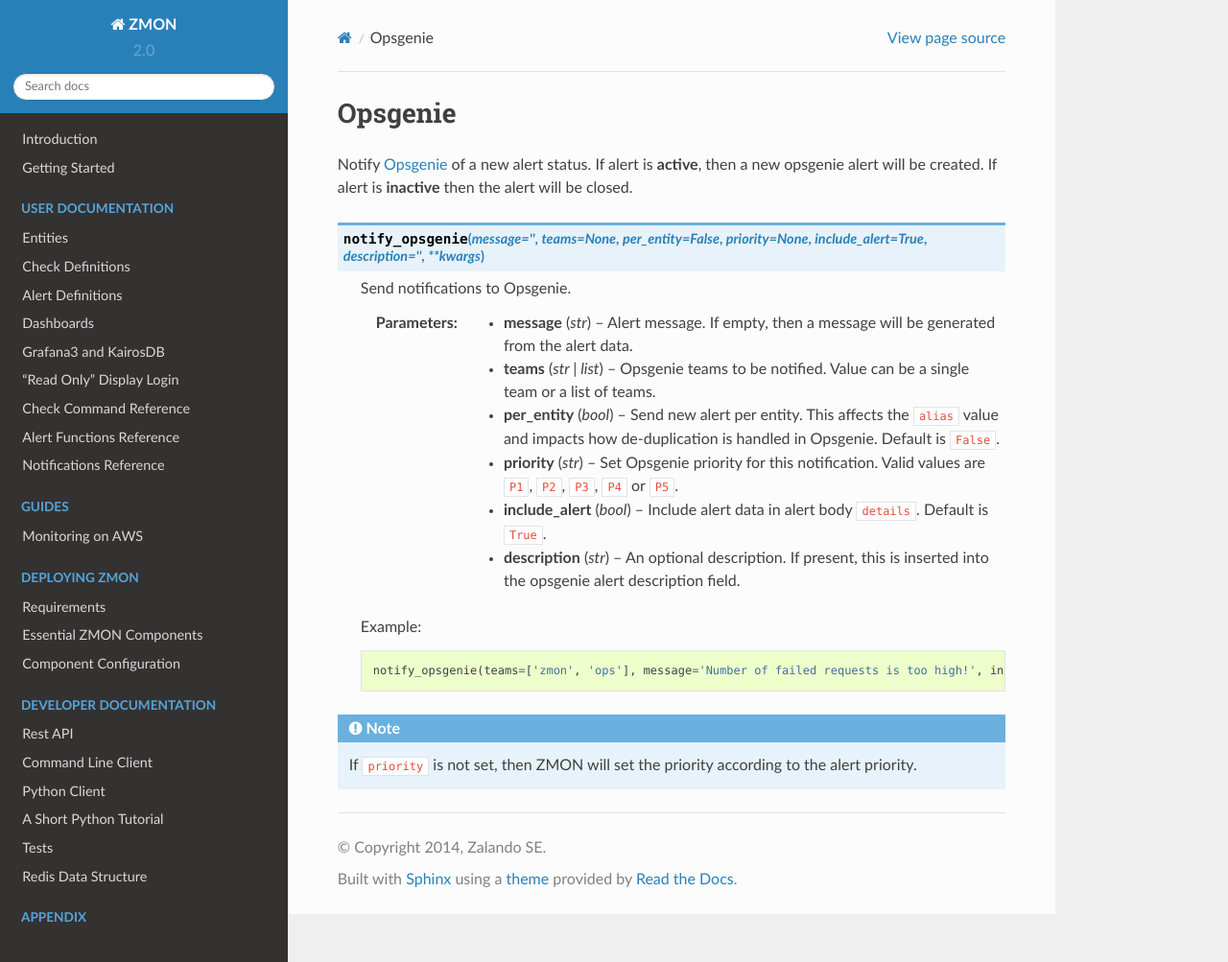
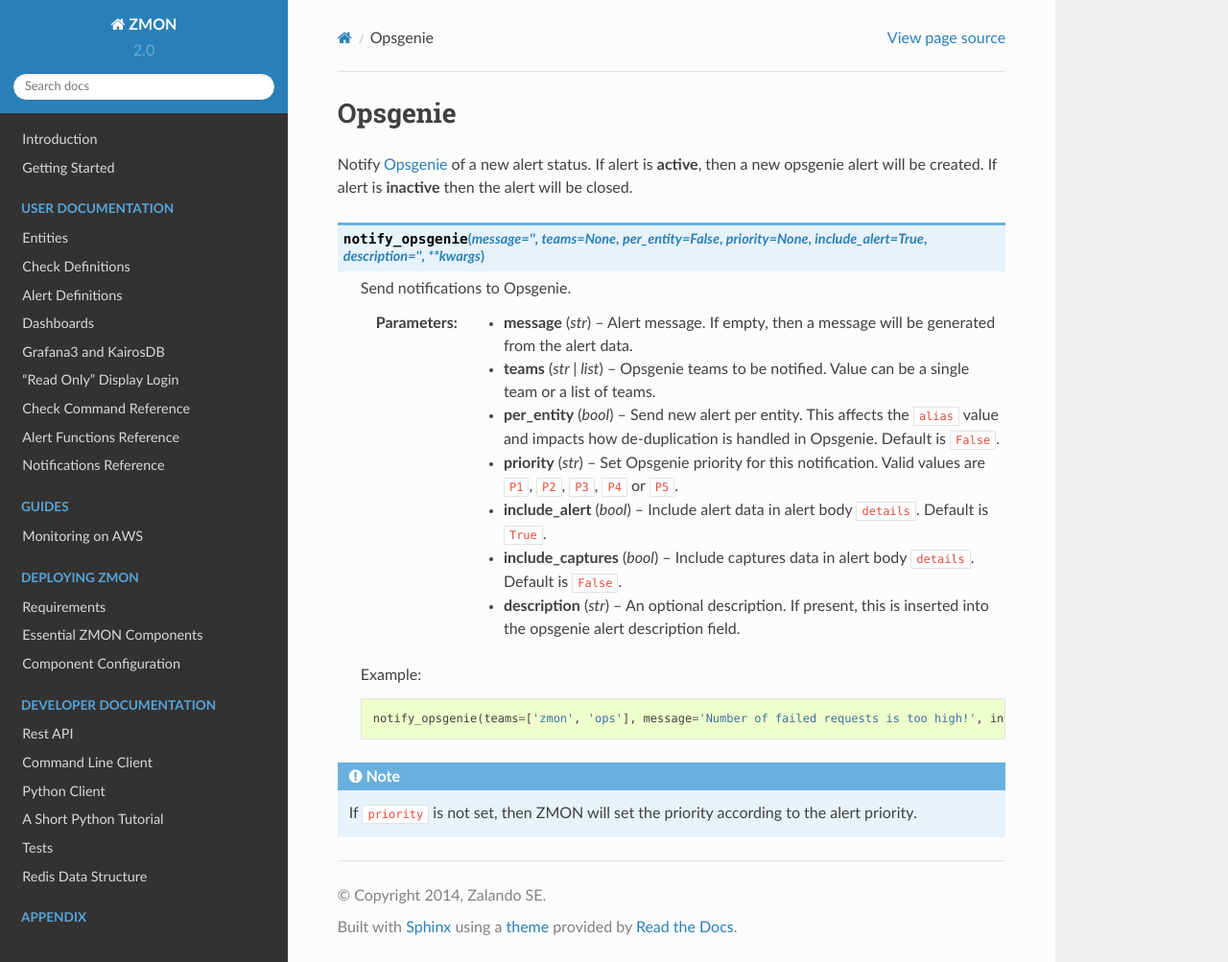
Before and after one commit to zalando-zmon/zmon-docs, a Sphinx documentation site: the page built from docs/user/notifications/opsgenie.rst, in a window 1280 px wide and 1003 px high. Shown: the whole window at 96% size. Built offline with Sphinx 7.4.7 and the Read the Docs theme 2.0.0, drawn with Linux system fonts in a browser that asks for light colours.

Commit message:
Opsgenie notification to include captures (#121)
related to https://github.com/zalando-zmon/zmon-worker/pull/361

```diff
--- a/docs/user/notifications/opsgenie.rst
+++ b/docs/user/notifications/opsgenie.rst
@@ -23,6 +23,9 @@
     :param include_alert: Include alert data in alert body ``details``. Default is ``True``.
     :type include_alert: bool
 
+    :param include_captures: Include captures data in alert body ``details``. Default is ``False``.
+    :type include_captures: bool
+
     :param description: An optional description. If present, this is inserted into the opsgenie alert description field.
     :type description: str
 
```
